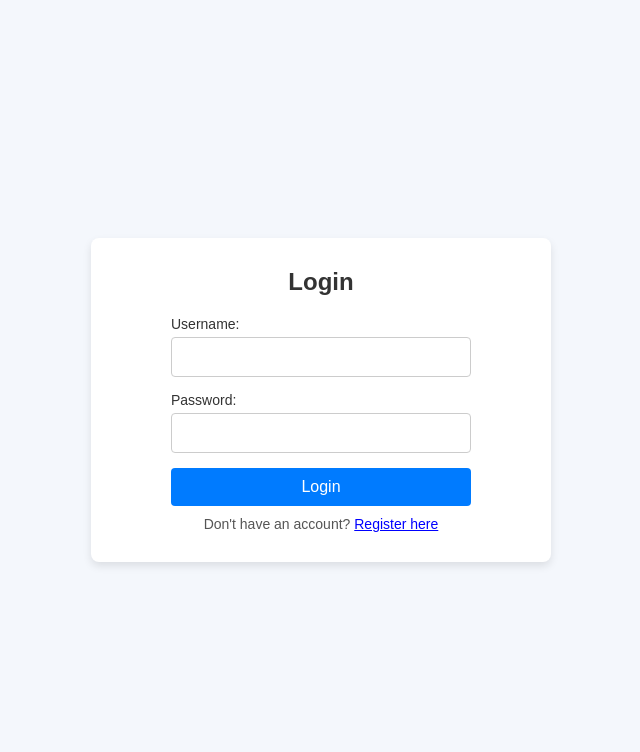
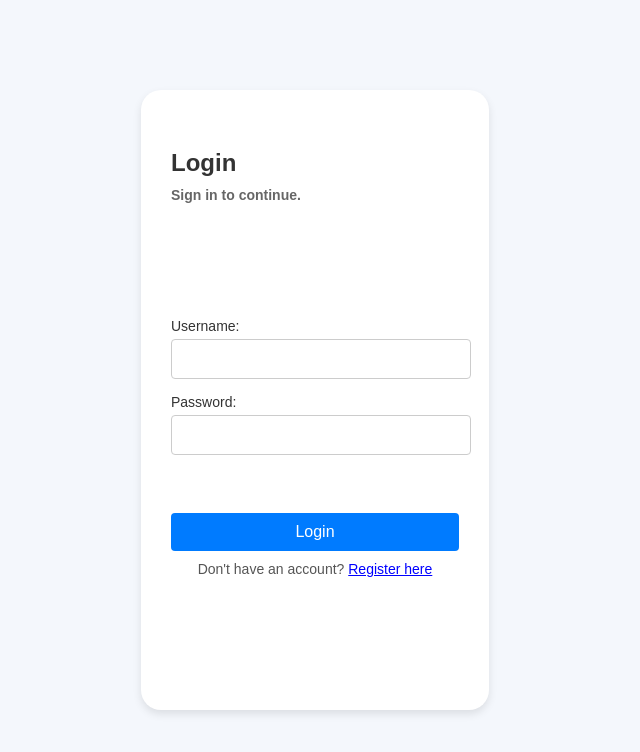
Before and after one commit to HikaruKurusu/tiktactoe-deploy, a React (Create React App) app: page / in a window 1280 px wide. Shown: the top 752 px of the page, without its empty margins (319-959 px from the left). Built offline with nearby package versions, Linux system fonts and the light colour scheme.

Commit message:
login styling

```diff
--- a/package.json
+++ b/package.json
@@ -5,6 +5,7 @@
   "private": true,
   "dependencies": {
     "cra-template": "1.2.0",
+    "motion": "^11.14.4",
     "react": "^19.0.0",
     "react-dom": "^19.0.0",
     "react-router-dom": "^7.0.2",
--- a/src/LoginPage/Login.css
+++ b/src/LoginPage/Login.css
@@ -20,21 +20,41 @@
   .login {
     background-color: white;
     padding: 30px;
-    border-radius: 8px;
+    border-radius: 20px;
     box-shadow: 0 4px 8px rgba(0, 0, 0, 0.1);
-    width: 400px;
-    max-width: 700px;
+    width:80% ;
+
+    height: 70vh;
     text-align: center;
     display: flex;
     flex-direction: column;
     align-items: center;
   }
 
+  .login-content {
+    display: flex;
+    flex-direction: column;
+    width: 100%;
+  }
+
+
   /* Login Header */
   .login h1 {
     font-size: 24px;
     color: #333;
+
+    margin-top: 10%;
+    text-align: left;
+
+  }
+
+  .login .sub-heading {
+    font-size: 14px;
+    color: #666;
+    margin-top: 10px;
     margin-bottom: 20px;
+    text-align: left;
+    margin-bottom: 40%;
   }
 
   /* Form Group */
@@ -76,6 +96,7 @@
     font-size: 16px;
     cursor: pointer;
     transition: background-color 0.3s ease;
+    margin-top: 15%;
   }
 
   .login button:hover {
--- a/src/LoginPage/Login.jsx
+++ b/src/LoginPage/Login.jsx
@@ -1,23 +1,24 @@
-import React, { useState } from 'react';
-import { useNavigate } from 'react-router-dom';
-import './Login.css';
+import React, { useState } from "react";
+import { useNavigate } from "react-router-dom";
+import { motion } from "motion/react";
+import "./Login.css";
 
 const Login = () => {
   const navigate = useNavigate();
-  const [username, setUsername] = useState('');
-  const [password, setPassword] = useState('');
-  const [message, setMessage] = useState('');
+  const [username, setUsername] = useState("");
+  const [password, setPassword] = useState("");
+  const [message, setMessage] = useState("");
   const [isRegistering, setIsRegistering] = useState(false);
 
   const handleSubmit = async (event) => {
     event.preventDefault();
-    const endpoint = isRegistering ? '/register' : '/login';
+    const endpoint = isRegistering ? "/register" : "/login";
 
     try {
       const response = await fetch(`http://127.0.0.1:5000${endpoint}`, {
-        method: 'POST',
+        method: "POST",
         headers: {
-          'Content-Type': 'application/json',
+          "Content-Type": "application/json",
         },
         body: JSON.stringify({ username, password }),
       });
@@ -25,22 +26,28 @@ const Login = () => {
       const data = await response.json();
 
       if (response.ok) {
-        setMessage(`${isRegistering ? 'Registration' : 'Login'} successful!`);
+        setMessage(`${isRegistering ? "Registration" : "Login"} successful!`);
         if (!isRegistering) {
-          navigate('/search'); // Redirect only after login
+          navigate("/search"); // Redirect only after login
         }
       } else {
-        setMessage(data.message || 'An error occurred.');
+        setMessage(data.message || "An error occurred.");
       }
     } catch (error) {
-      console.error('Error:', error);
-      setMessage('An error occurred. Please try again.');
+      console.error("Error:", error);
+      setMessage("An error occurred. Please try again.");
     }
   };
 
   return (
     <div className="login">
-      <h1>{isRegistering ? 'Register' : 'Login'}</h1>
+      <div class="login-content">
+        <h1>{isRegistering ? "Register" : "Login"}</h1>
+        <h2 className="sub-heading">
+          {isRegistering
+            ? "Create a new account to get started."
+            : "Sign in to continue."}
+        </h2>
         <form onSubmit={handleSubmit}>
           <div className="form-group">
             <label>Username:</label>
@@ -58,20 +65,29 @@ const Login = () => {
               onChange={(e) => setPassword(e.target.value)}
             />
           </div>
-        <button type="submit">{isRegistering ? 'Register' : 'Login'}</button>
+          <button type="submit">{isRegistering ? "Register" : "Login"}</button>
         </form>
         <p>
           {isRegistering
-          ? 'Already have an account?'
-          : "Don't have an account?"}{' '}
+            ? "Already have an account?"
+            : "Don't have an account?"}{" "}
           <span
-          style={{ color: 'blue', cursor: 'pointer' }}
+            style={{ color: "blue", cursor: "pointer" }}
             onClick={() => setIsRegistering(!isRegistering)}
           >
-          {isRegistering ? 'Login here' : 'Register here'}
+            {isRegistering ? "Login here" : "Register here"}
           </span>
         </p>
-      {message && <p>{message}</p>}
+        {message && (
+          <p
+            className={`message ${
+              message.includes("error") ? "error" : "success"
+            }`}
+          >
+            {message}
+          </p>
+        )}
+      </div>
     </div>
   );
 };
```
Also changed, not shown: 1 other file (tests, documents, lock files or other folders). Lines whose indentation alone changed are shown as unchanged.
